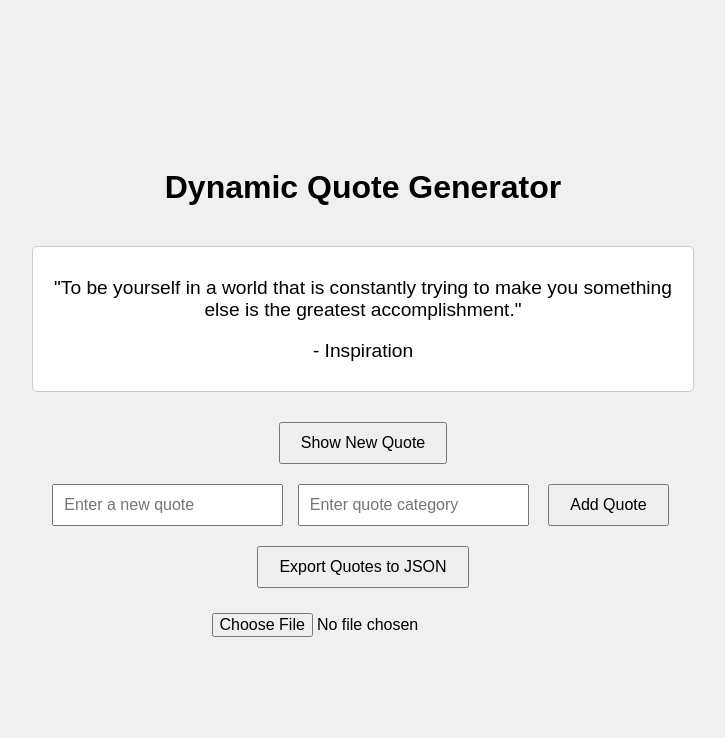
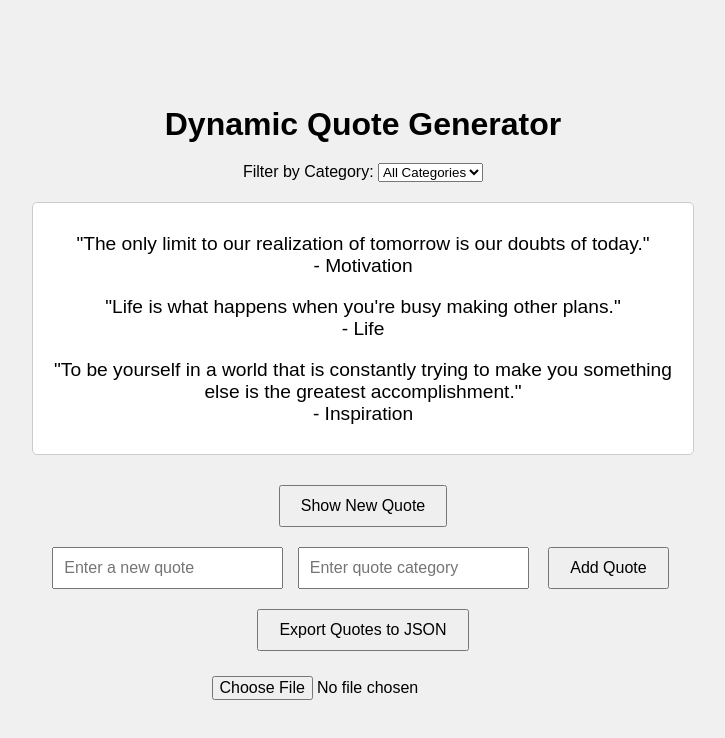
Before and after one commit to biruk-mg/alx_fe_javascript, a plain HTML site: page dom-manipulation/index.html in a window 1280 px wide. Shown: the whole page, without its empty margins (277-1002 px from the left). Drawn offline with Linux system fonts and the light colour scheme.

Commit message:
dom-manipulation

```diff
--- a/dom-manipulation/index.html
+++ b/dom-manipulation/index.html
@@ -8,6 +8,12 @@
 </head>
 <body>
     <h1>Dynamic Quote Generator</h1>
+    <div>
+        <label for="categoryFilter">Filter by Category:</label>
+        <select id="categoryFilter" onchange="filterQuotes()">
+            <option value="all">All Categories</option>
+        </select>
+    </div>
     <div id="quoteDisplay"></div>
     <button id="newQuote">Show New Quote</button>
     <div>
--- a/dom-manipulation/script.js
+++ b/dom-manipulation/script.js
@@ -7,18 +7,51 @@ document.addEventListener('DOMContentLoaded', function() {
 
     const quoteDisplay = document.getElementById('quoteDisplay');
     const newQuoteBtn = document.getElementById('newQuote');
+    const addQuoteBtn = document.getElementById('addQuoteBtn');
+    const categoryFilter = document.getElementById('categoryFilter');
     const exportQuotesBtn = document.getElementById('exportQuotes');
     const importFileInput = document.getElementById('importFile');
 
-    // Function to display a random quote
+    function populateCategories() {
+        const categories = [...new Set(quotes.map(quote => quote.category))];
+        categoryFilter.innerHTML = '<option value="all">All Categories</option>';
+        categories.forEach(category => {
+            const option = document.createElement('option');
+            option.value = category;
+            option.textContent = category;
+            categoryFilter.appendChild(option);
+        });
+
+        const savedFilter = localStorage.getItem('selectedCategory');
+        if (savedFilter) {
+            categoryFilter.value = savedFilter;
+        }
+    }
+
+    function filterQuotes() {
+        const selectedCategory = categoryFilter.value;
+        localStorage.setItem('selectedCategory', selectedCategory);
+        displayQuotes(selectedCategory);
+    }
+
+    function displayQuotes(category) {
+        quoteDisplay.innerHTML = '';
+        const filteredQuotes = category === 'all' ? quotes : quotes.filter(quote => quote.category === category);
+        filteredQuotes.forEach(quote => {
+            const quoteElement = document.createElement('p');
+            quoteElement.innerHTML = `"${quote.text}"<br>- ${quote.category}`;
+            quoteDisplay.appendChild(quoteElement);
+        });
+    }
+
     function showRandomQuote() {
-        const randomIndex = Math.floor(Math.random() * quotes.length);
-        const randomQuote = quotes[randomIndex];
+        const filteredQuotes = categoryFilter.value === 'all' ? quotes : quotes.filter(quote => quote.category === categoryFilter.value);
+        const randomIndex = Math.floor(Math.random() * filteredQuotes.length);
+        const randomQuote = filteredQuotes[randomIndex];
         quoteDisplay.innerHTML = `<p>"${randomQuote.text}"</p><p>- ${randomQuote.category}</p>`;
         sessionStorage.setItem('lastViewedQuote', JSON.stringify(randomQuote));
     }
 
-    // Function to add a new quote
     function addQuote() {
         const newQuoteText = document.getElementById('newQuoteText').value.trim();
         const newQuoteCategory = document.getElementById('newQuoteCategory').value.trim();
@@ -29,17 +62,16 @@ document.addEventListener('DOMContentLoaded', function() {
             document.getElementById('newQuoteText').value = '';
             document.getElementById('newQuoteCategory').value = '';
             alert('Quote added successfully!');
+            populateCategories();
         } else {
             alert('Please enter both quote text and category.');
         }
     }
 
-    // Function to save quotes to local storage
     function saveQuotes() {
         localStorage.setItem('quotes', JSON.stringify(quotes));
     }
 
-    // Function to export quotes to a JSON file
     function exportToJson() {
         const blob = new Blob([JSON.stringify(quotes)], { type: 'application/json' });
         const url = URL.createObjectURL(blob);
@@ -51,7 +83,6 @@ document.addEventListener('DOMContentLoaded', function() {
         document.body.removeChild(a);
     }
 
-    // Function to import quotes from a JSON file
     function importFromJsonFile(event) {
         const fileReader = new FileReader();
         fileReader.onload = function(event) {
@@ -59,18 +90,22 @@ document.addEventListener('DOMContentLoaded', function() {
             quotes.push(...importedQuotes);
             saveQuotes();
             alert('Quotes imported successfully!');
+            populateCategories();
+            filterQuotes();
         };
         fileReader.readAsText(event.target.files[0]);
     }
 
     // Event listeners
     newQuoteBtn.addEventListener('click', showRandomQuote);
-    document.getElementById('addQuoteBtn').addEventListener('click', addQuote);
+    addQuoteBtn.addEventListener('click', addQuote);
     exportQuotesBtn.addEventListener('click', exportToJson);
     importFileInput.addEventListener('change', importFromJsonFile);
+    categoryFilter.addEventListener('change', filterQuotes);
 
-    // Initial random quote display
-    showRandomQuote();
+    // Initial setup
+    populateCategories();
+    filterQuotes();
 
     // Load last viewed quote from session storage if available
     const lastViewedQuote = JSON.parse(sessionStorage.getItem('lastViewedQuote'));
```
